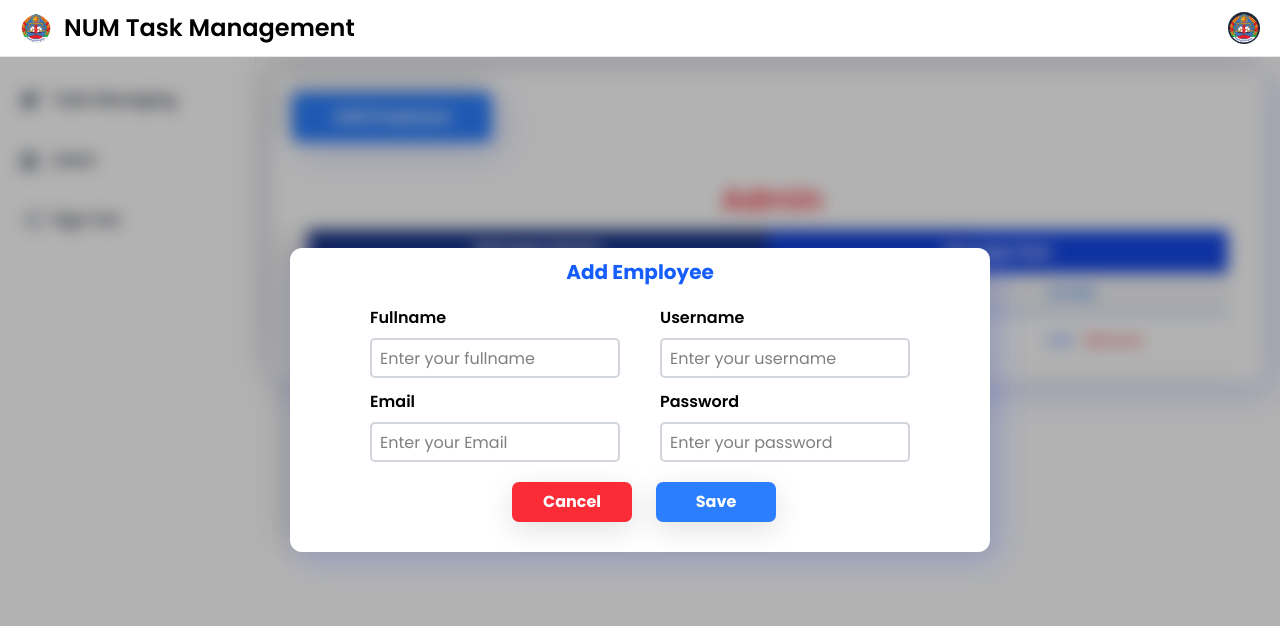
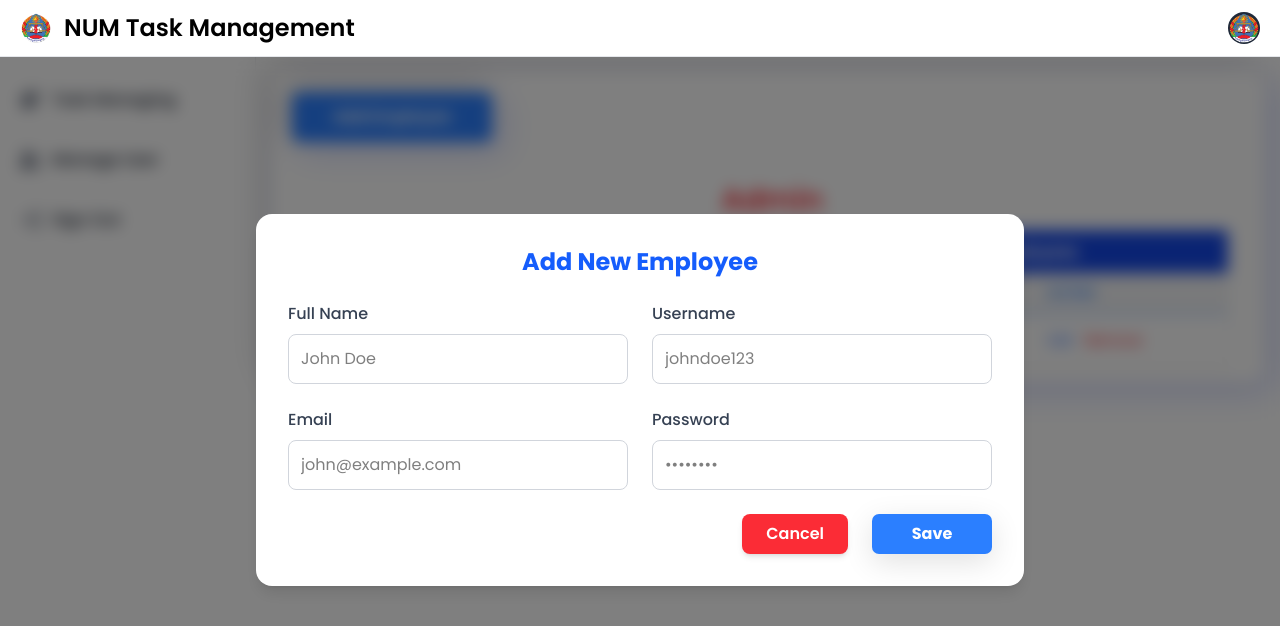
Before and after one commit to thun168/taskmanagemenet_front, a React (Vite) app: page /dashboard/usersection in a window 1280 px wide. Both pictures are taken after a click on the button "Add Employee". Shown: the top 626 px of the page. Built offline with nearby package versions, Linux system fonts and the light colour scheme; a web font is replaced by a local one.

Commit message:
small UI changes

```diff
--- a/src/components/AddEmployee.jsx
+++ b/src/components/AddEmployee.jsx
@@ -1,10 +1,120 @@
+// import React, { useContext, useEffect, useState } from 'react';
+// import Button from './Button';
+// import { useStateProps } from '../context/StateContext';
+
+// const AddEmployee = () => {
+//   const [show, setShow] = useState(false);
+//   const {isCloseAdd} = useStateProps();
+//   const [employeeData, setEmployeeData] = useState({
+//     fullname: '',
+//     username: '',
+//     email: '',
+//     password: '',
+//   });
+
+//   useEffect(() => {
+//     const timer = setTimeout(() => setShow(true), 10);
+//     return () => clearTimeout(timer);
+//   }, []);
+
+//   const handleChange = (e) => {
+//     const { name, value } = e.target;
+//     setEmployeeData(prev => ({...prev,[name]: value}));
+//   };
+
+//   const clearInput = () => {
+//     setEmployeeData({
+//     fullname: '',
+//     username: '',
+//     email: '',
+//     password: '',
+//     })
+//   }
+
+//   const handleSubmit = (e) => {
+//     e.preventDefault();
+//     console.log('Employee Data:', employeeData);
+//     clearInput();
+//   };
+
+//   return (
+//     <div className={`transition-all duration-500 ease-out ${show ? 'opacity-100 translate-y-0' : 'opacity-0 translate-y-4'} flex justify-center items-center fixed inset-0 bg-black/30 backdrop-blur-sm`}>
+//       <div className='w-[700px] h-auto bg-white z-50 rounded-xl shadow-[-10px_-10px_30px_4px_rgba(0,0,0,0.1),_10px_10px_30px_4px_rgba(45,78,255,0.15)]'>
+//         <div className='p-[10px]'>
+//         <div>
+//           <h1 className='text-center font-bold text-xl text-blue-600'>Add Employee</h1>
+//           </div>
+//           <form onSubmit={handleSubmit}>
+//             <div className='flex gap-10 justify-center pt-5'>
+//               <div className='flex flex-col'>
+//                 <label className='pb-2 font-semibold'>Fullname</label>
+//                 <input
+//                   type="text"
+//                   name="fullname"
+//                   value={employeeData.fullname}
+//                   onChange={handleChange}
+//                   className='w-[250px] h-[40px] border-2 border-gray-300 rounded-[5px] p-2'
+//                   placeholder='Enter your fullname' required
+//                 />
+//               </div>
+//               <div className='flex flex-col'>
+//                 <label className='pb-2 font-semibold'>Username</label>
+//                 <input
+//                   type="text"
+//                   name="username"
+//                   value={employeeData.username}
+//                   onChange={handleChange}
+//                   className='w-[250px] h-[40px] border-2 border-gray-300 rounded-[5px] p-2'
+//                   placeholder='Enter your username' required
+//                 />
+//               </div>
+//             </div>
+//             <div className='flex gap-10 justify-center pt-3'>
+//               <div className='flex flex-col'>
+//                 <label className='pb-2 font-semibold'>Email</label>
+//                 <input
+//                   type="email"
+//                   name="email"
+//                   value={employeeData.email}
+//                   onChange={handleChange}
+//                   className='w-[250px] h-[40px] border-2 border-gray-300 rounded-[5px] p-2'
+//                   placeholder='Enter your Email'required
+//                 />
+//               </div>
+//               <div className='flex flex-col'>
+//                 <label className='pb-2 font-semibold'>Password</label>
+//                 <input
+//                   type="password"
+//                   name="password"
+//                   value={employeeData.password}
+//                   onChange={handleChange}
+//                   className='w-[250px] h-[40px] border-2 border-gray-300 rounded-[5px] p-2'
+//                   placeholder='Enter your password' required
+//                 />
+//               </div>
+//             </div>
+//             <div className='flex justify-center py-5 gap-4'>
+//             <button onClick={isCloseAdd} className={`w-[120px] ml-2 cursor-pointer h-[40px] bg-red-500 rounded-[7px] shadow-[0_8px_30px_rgb(0,0,0,0.12)] hover:bg-blue-900 transition-all duration-100`}>
+//               <span className='font-bold text-white'>Cancel</span>
+//             </button>
+//               <Button name={"Save"} color={"bg-blue-500"} type="submit" />
+//             </div>
+//           </form>
+//         </div>
+//       </div>
+//     </div>
+//   );
+// };
+
+// export default AddEmployee;
+
 import React, { useContext, useEffect, useState } from 'react';
 import Button from './Button';
 import { useStateProps } from '../context/StateContext';
 
 const AddEmployee = () => {
   const [show, setShow] = useState(false);
-  const {isCloseAdd} = useStateProps();
+  const { isCloseAdd } = useStateProps();
   const [employeeData, setEmployeeData] = useState({
     fullname: '',
     username: '',
@@ -19,7 +129,7 @@ const AddEmployee = () => {
 
   const handleChange = (e) => {
     const { name, value } = e.target;
-    setEmployeeData(prev => ({...prev,[name]: value}));
+    setEmployeeData((prev) => ({ ...prev, [name]: value }));
   };
 
   const clearInput = () => {
@@ -28,8 +138,8 @@ const AddEmployee = () => {
       username: '',
       email: '',
       password: '',
-    })
-  }
+    });
+  };
 
   const handleSubmit = (e) => {
     e.preventDefault();
@@ -38,69 +148,82 @@ const AddEmployee = () => {
   };
 
   return (
-    <div className={`transition-all duration-500 ease-out ${show ? 'opacity-100 translate-y-0' : 'opacity-0 translate-y-4'} flex justify-center items-center fixed inset-0 bg-black/30 backdrop-blur-sm`}>
-      <div className='w-[700px] h-auto bg-white z-50 rounded-xl shadow-[-10px_-10px_30px_4px_rgba(0,0,0,0.1),_10px_10px_30px_4px_rgba(45,78,255,0.15)]'>
-        <div className='p-[10px]'>
-        <div>
-          <h1 className='text-center font-bold text-xl text-blue-600'>Add Employee</h1>
-          </div>
-          <form onSubmit={handleSubmit}>
-            <div className='flex gap-10 justify-center pt-5'>
-              <div className='flex flex-col'>
-                <label className='pb-2 font-semibold'>Fullname</label>
+    <div
+      className={`transition-all duration-500 ease-in-out ${
+        show ? 'opacity-100 translate-y-0' : 'opacity-0 translate-y-10'
+      } flex justify-center items-center fixed inset-0 bg-black/50 backdrop-blur-sm z-40`}
+    >
+      <div className="w-full max-w-3xl bg-white rounded-2xl shadow-lg p-8 mx-4">
+        <h1 className="text-2xl font-bold text-center text-blue-600 mb-6">
+          Add New Employee
+        </h1>
+
+        <form onSubmit={handleSubmit} className="space-y-6">
+          <div className="grid grid-cols-1 md:grid-cols-2 gap-6">
+            <div className="flex flex-col">
+              <label className="mb-2 font-medium text-gray-700">Full Name</label>
               <input
                 type="text"
                 name="fullname"
                 value={employeeData.fullname}
                 onChange={handleChange}
-                  className='w-[250px] h-[40px] border-2 border-gray-300 rounded-[5px] p-2'
-                  placeholder='Enter your fullname' required
+                className="p-3 border border-gray-300 rounded-lg focus:outline-none focus:ring-2 focus:ring-blue-400 transition"
+                placeholder="John Doe"
+                required
               />
             </div>
-              <div className='flex flex-col'>
-                <label className='pb-2 font-semibold'>Username</label>
+
+            <div className="flex flex-col">
+              <label className="mb-2 font-medium text-gray-700">Username</label>
               <input
                 type="text"
                 name="username"
                 value={employeeData.username}
                 onChange={handleChange}
-                  className='w-[250px] h-[40px] border-2 border-gray-300 rounded-[5px] p-2'
-                  placeholder='Enter your username' required
+                className="p-3 border border-gray-300 rounded-lg focus:outline-none focus:ring-2 focus:ring-blue-400 transition"
+                placeholder="johndoe123"
+                required
               />
             </div>
-            </div>
-            <div className='flex gap-10 justify-center pt-3'>
-              <div className='flex flex-col'>
-                <label className='pb-2 font-semibold'>Email</label>
+
+            <div className="flex flex-col">
+              <label className="mb-2 font-medium text-gray-700">Email</label>
               <input
                 type="email"
                 name="email"
                 value={employeeData.email}
                 onChange={handleChange}
-                  className='w-[250px] h-[40px] border-2 border-gray-300 rounded-[5px] p-2'
-                  placeholder='Enter your Email'required
+                className="p-3 border border-gray-300 rounded-lg focus:outline-none focus:ring-2 focus:ring-blue-400 transition"
+                placeholder="john@example.com"
+                required
               />
             </div>
-              <div className='flex flex-col'>
-                <label className='pb-2 font-semibold'>Password</label>
+
+            <div className="flex flex-col">
+              <label className="mb-2 font-medium text-gray-700">Password</label>
               <input
                 type="password"
                 name="password"
                 value={employeeData.password}
                 onChange={handleChange}
-                  className='w-[250px] h-[40px] border-2 border-gray-300 rounded-[5px] p-2'
-                  placeholder='Enter your password' required
+                className="p-3 border border-gray-300 rounded-lg focus:outline-none focus:ring-2 focus:ring-blue-400 transition"
+                placeholder="••••••••"
+                required
               />
             </div>
           </div>
-            <div className='flex justify-center py-5 gap-4'>
-            <button onClick={isCloseAdd} className={`w-[120px] ml-2 cursor-pointer h-[40px] bg-red-500 rounded-[7px] shadow-[0_8px_30px_rgb(0,0,0,0.12)] hover:bg-blue-900 transition-all duration-100`}>
-              <span className='font-bold text-white'>Cancel</span>
+
+          <div className="flex justify-end gap-4">
+            <button
+              type="button"
+              onClick={isCloseAdd}
+              className="px-6 py-2 bg-red-500 hover:bg-red-600 text-white font-semibold rounded-lg shadow-md transition"
+            >
+              Cancel
             </button>
-              <Button name={"Save"} color={"bg-blue-500"} type="submit" />
+            <Button name="Save" color="bg-blue-500 hover:bg-blue-600" type="submit" />
           </div>
         </form>
-        </div>
       </div>
     </div>
   );
--- a/src/components/AssignTask.jsx
+++ b/src/components/AssignTask.jsx
@@ -1,64 +1,81 @@
-import React, { useEffect, useState } from 'react'
-import Button from './Button'
+import React, { useEffect, useState } from 'react';
+import Button from './Button';
 
 const AssignTask = () => {
-  const [show, setShow] = useState(false)
+  const [show, setShow] = useState(false);
 
   useEffect(() => {
-    const timer = setTimeout(() => setShow(true), 10)
-    return () => clearTimeout(timer)
-  }, [])
+    const timer = setTimeout(() => setShow(true), 10);
+    return () => clearTimeout(timer);
+  }, []);
+
   return (
-    <div className={`transition-all duration-500 ease-out ${show ? 'opacity-100 translate-y-0' : 'opacity-0 translate-y-4'} flex justify-center items-center fixed inset-0 bg-black/20 backdrop-blur-sm`}>
-      <div className='w-[800px] h-[500px] bg-white z-50 rounded-xl shadow-[-10px_-10px_30px_4px_rgba(0,0,0,0.1),_10px_10px_30px_4px_rgba(45,78,255,0.15)]'>
-        <div className='p-[50px]'>
-          <h1 className='text-center font-bold text-xl text-blue-600'>Assign Task for Employee</h1>
+    <div className={`transition-all duration-500 ease-out ${show ? 'opacity-100 translate-y-0' : 'opacity-0 translate-y-4'} flex justify-center items-center fixed inset-0 bg-black/30 backdrop-blur-sm z-50`}>
+      <div className='w-[800px] h-auto bg-white rounded-2xl shadow-2xl px-10 py-8'>
+        <h1 className='text-center font-bold text-2xl text-blue-600 mb-6'>Assign Task for Employee</h1>
+
         <form>
-            <div className='flex gap-10 justify-center pt-5'>
-              <div className='flex flex-col'>
-                <label htmlFor='task_title' className='pb-2 font-semibold'>Task Title</label>
-                <input type="text" className='w-[250px] h-[40px] border-2 border-gray-300 rounded-[5px] p-2' placeholder='Add task title' />
+          <div className='flex gap-10 justify-center pt-2'>
+            <div className='flex flex-col w-[300px]'>
+              <label htmlFor='task_title' className='mb-2 text-sm font-medium text-gray-700'>Task Title</label>
+              <input
+                type="text"
+                className='p-3 border border-gray-300 rounded-lg focus:ring-2 focus:ring-blue-500 outline-none'
+                placeholder='Add task title'
+              required/>
             </div>
-              <div className='flex flex-col'>
-                <label htmlFor='task_desc' className='pb-2 font-semibold'>Task Description</label>
-                <textarea className='w-[250px] h-[80px] border-2 rounded-[5px] border-gray-300 p-2' />
+            <div className='flex flex-col w-[300px]'>
+              <label htmlFor='task_desc' className='mb-2 text-sm font-medium text-gray-700'>Task Description</label>
+              <textarea
+                className='p-3 border border-gray-300 rounded-lg h-[100px] resize-none focus:ring-2 focus:ring-blue-500 outline-none'
+                placeholder='Enter task details...'
+              />
             </div>
           </div>
-            <div className='flex gap-10 justify-center pt-3'>
-              <div className='flex flex-col'>
-                <label htmlFor='start_date' className='pb-2 font-semibold'>Start Date</label>
-                <input type="date" className='w-[250px] h-[40px] border-2 border-gray-300 rounded-[5px] p-2' />
+
+          <div className='flex gap-10 justify-center pt-6'>
+            <div className='flex flex-col w-[300px]'>
+              <label htmlFor='start_date' className='mb-2 text-sm font-medium text-gray-700'>Start Date</label>
+              <input
+                type="date"
+                className='p-3 border border-gray-300 rounded-lg focus:ring-2 focus:ring-blue-500 outline-none'
+              required/>
             </div>
-              <div className='flex flex-col'>
-                <label htmlFor='end_date' className='pb-2 font-semibold'>End Date</label>
-                <input type="date" className='w-[250px] h-[40px] border-2 border-gray-300 rounded-[5px] p-2' />
+            <div className='flex flex-col w-[300px]'>
+              <label htmlFor='end_date' className='mb-2 text-sm font-medium text-gray-700'>End Date</label>
+              <input
+                type="date"
+                className='p-3 border border-gray-300 rounded-lg focus:ring-2 focus:ring-blue-500 outline-none'
+              required/>
             </div>
           </div>
-            <div className='flex gap-10 justify-center pt-3'>
-              <div className='flex flex-col'>
-                <label htmlFor='employee' className='pb-2 font-semibold'>Select Employee</label>
+
+          <div className='flex gap-10 justify-center pt-6'>
+            <div className='flex flex-col w-[300px]'>
+              <label htmlFor='employee' className='mb-2 text-sm font-medium text-gray-700'>Select Employee</label>
               <select
                 id="role"
                 name="role"
-                  className="mt-1 block w-[250px] px-4 py-2 border rounded-[5px] shadow-sm focus:outline-none focus:ring-2 focus:ring-blue-600"
-                  required>
+                className="p-3 border border-gray-300 rounded-lg focus:ring-2 focus:ring-blue-500 outline-none"
+                required
+              >
                 <option>Select an Employee</option>
                 <option>Lim Vithyea</option>
                 <option>Doem Samaun</option>
                 <option>Thoun Sithun</option>
               </select>
             </div>
-              <div className='flex flex-col w-[250px] h-[40px]'></div>
+            <div className='w-[300px]'>{/* empty to align layout */}</div>
           </div>
-            <div className='flex justify-center pt-10'>
-              <Button name={"Cancel"} color={"bg-red-500"} />
-              <Button name={"Save"} color={"bg-blue-500"} />
+
+          <div className='flex justify-center gap-6 pt-10'>
+            <Button name={"Cancel"} color={"bg-red-500 hover:bg-red-600"} />
+            <Button name={"Save"} color={"bg-blue-500 hover:bg-blue-600"} />
           </div>
         </form>
       </div>
     </div>
-    </div>
-  )
-}
+  );
+};
 
-export default AssignTask
+export default AssignTask;
--- a/src/components/Sidebar.jsx
+++ b/src/components/Sidebar.jsx
@@ -22,7 +22,7 @@ const Sidebar = () => {
                     <svg className="shrink-0 w-5 h-5 text-gray-500 transition duration-75 dark:text-gray-400 group-hover:text-gray-900 dark:group-hover:text-white" aria-hidden="true" xmlns="http://www.w3.org/2000/svg" fill="currentColor" viewBox="0 0 20 18">
                         <path d="M14 2a3.963 3.963 0 0 0-1.4.267 6.439 6.439 0 0 1-1.331 6.638A4 4 0 1 0 14 2Zm1 9h-1.264A6.957 6.957 0 0 1 15 15v2a2.97 2.97 0 0 1-.184 1H19a1 1 0 0 0 1-1v-1a5.006 5.006 0 0 0-5-5ZM6.5 9a4.5 4.5 0 1 0 0-9 4.5 4.5 0 0 0 0 9ZM8 10H5a5.006 5.006 0 0 0-5 5v2a1 1 0 0 0 1 1h11a1 1 0 0 0 1-1v-2a5.006 5.006 0 0 0-5-5Z"/>
                     </svg>
-                    <span className="flex-1 ms-3 whitespace-nowrap">Users</span>
+                    <span className="flex-1 ms-3 whitespace-nowrap">Manage User</span>
                     </NavLink>
                 </li>
                 <li>
--- a/src/pages/UserSection.jsx
+++ b/src/pages/UserSection.jsx
@@ -41,7 +41,7 @@ const UserSection = () => {
                         ? 'bg-blue-900 border-b-3 border-green-400'
                         : 'bg-blue-700 hover:bg-blue-800'
                     }`}>
-                    Manage User
+                    Manage Employees
                     </button>
                 </div>
             </div>
```
Lines whose indentation alone changed are shown as unchanged.
